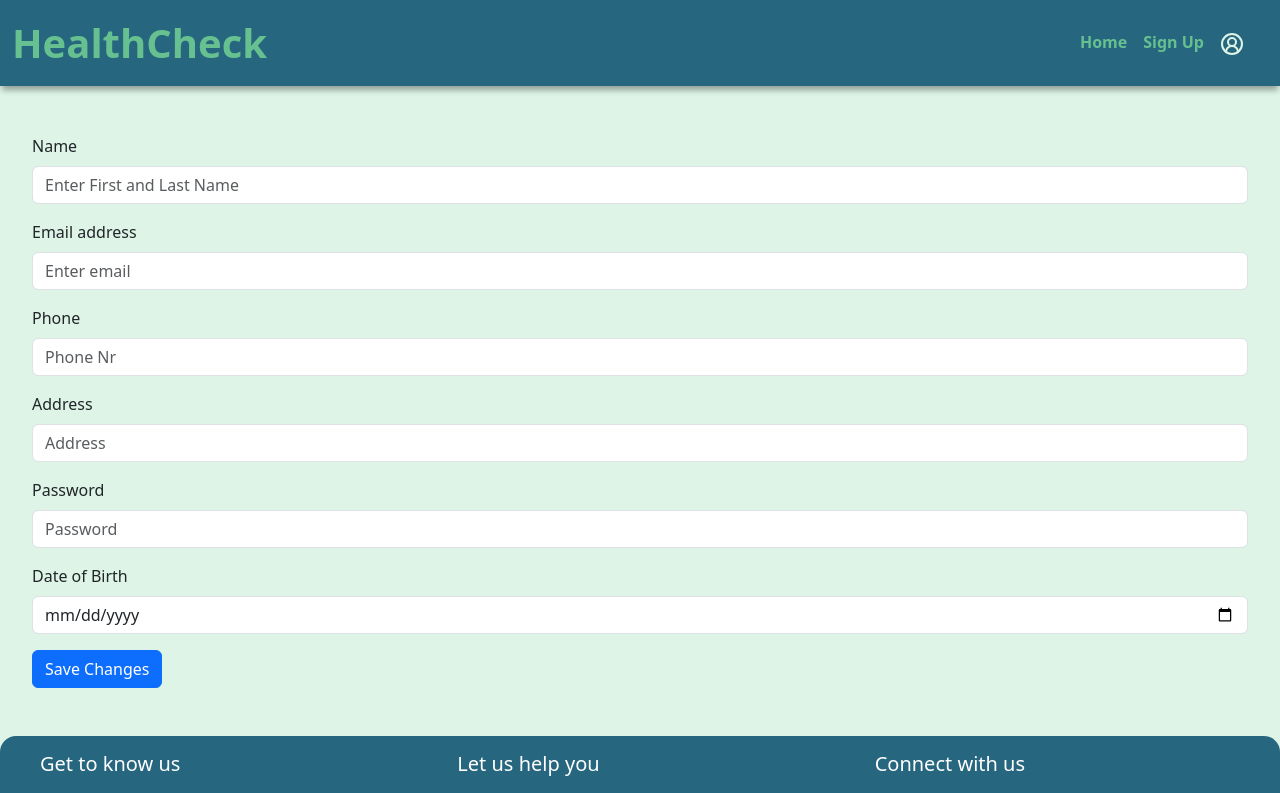
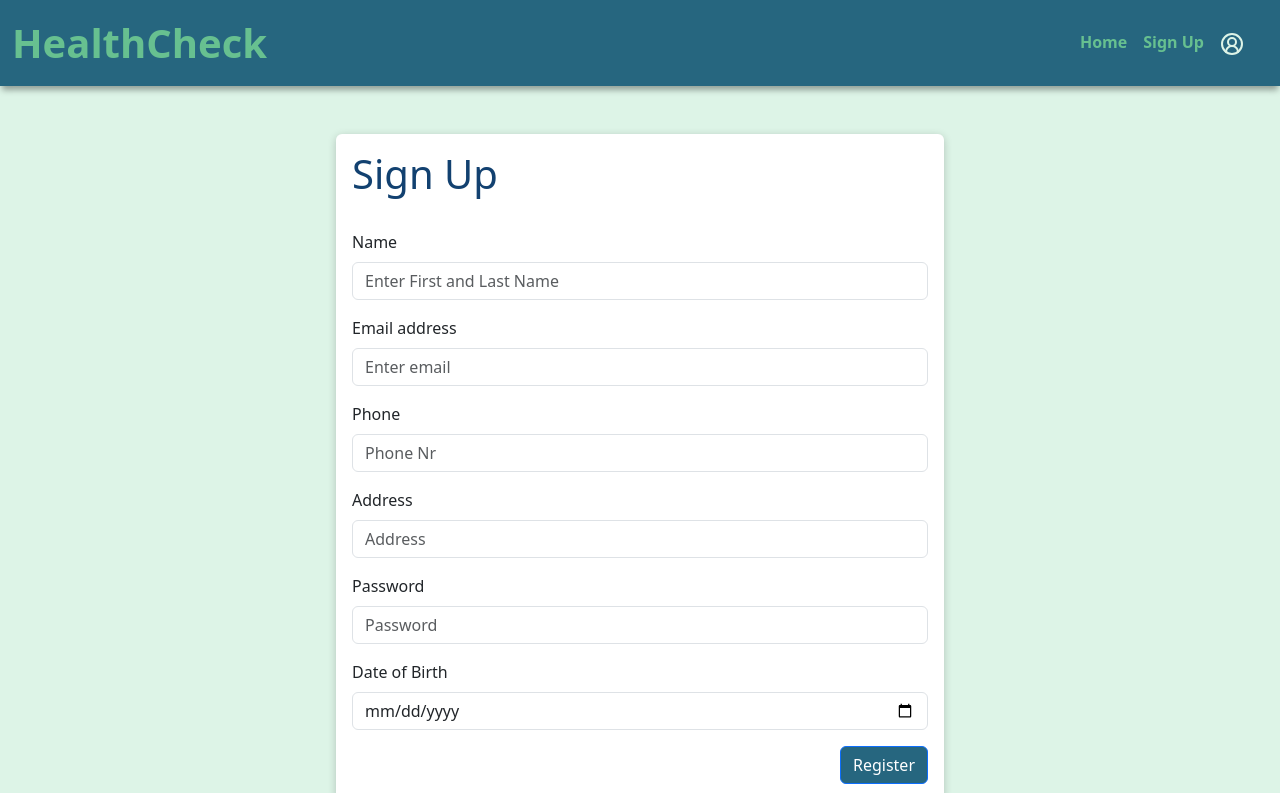
Before and after one commit to Liburn-Krasniqi/Hospital-Management-System, a React (Vite) app in the folder client/: page /signup in a window 1280 px wide. Shown: the top 793 px of the page. Built offline with nearby package versions, Linux system fonts and the light colour scheme.

Commit message:
working signup form (?)

```diff
--- /dev/null
+++ b/client/src/components/UI/Card/Card.jsx
@@ -0,0 +1,5 @@
+import classes from "./Card.module.css";
+
+export function Card({ children, className }) {
+  return <div className={` ${className} ${classes.card}`}>{children}</div>;
+}
--- /dev/null
+++ b/client/src/components/UI/Card/Card.module.css
@@ -0,0 +1,6 @@
+.card {
+  background-color: white;
+  border-radius: 6px;
+  box-shadow: 0 2px 8px rgba(0, 0, 0, 0.2);
+  padding: 1rem;
+}
--- /dev/null
+++ b/client/src/components/UI/Card/index.js
@@ -0,0 +1 @@
+export * from "./Card";
--- a/client/src/components/UI/UICard/index.js
+++ /dev/null
@@ -1 +0,0 @@
-export * from './UICard'
--- a/client/src/components/UI/index.js
+++ b/client/src/components/UI/index.js
@@ -1,3 +1,3 @@
-export * from './Navigation';
-export * from './Footer'
-export * from './UICard'
+export * from "./Navigation";
+export * from "./Footer";
+export * from "./Card";
--- a/client/src/features/Landing/components/Landing.jsx
+++ b/client/src/features/Landing/components/Landing.jsx
@@ -1,6 +1,6 @@
 import { Stethoscope, Calendar, Shield } from "lucide-react";
 
-import { UICard } from "../../../components/UI";
+import { LandingCard } from "./LandingCard";
 import classes from "./Landing.module.css";
 
 export function Landing() {
@@ -28,29 +28,29 @@ export function Landing() {
       </div>
 
       <div className="d-flex justify-content-center gap-3 mt-3 ">
-        <UICard
+        <LandingCard
           title="Expert Doctors"
           text="Connect with certified specialists across all medical fields"
           buttonText="Learn More"
         >
           <Stethoscope size={32} className="text-primary" />
-        </UICard>
+        </LandingCard>
 
-        <UICard
+        <LandingCard
           title="Easy Scheduling"
           text="Book appointments instantly with real-time availability"
           buttonText="Learn More"
         >
           <Calendar size={32} className="text-primary" />
-        </UICard>
+        </LandingCard>
 
-        <UICard
+        <LandingCard
           title="Secure & Private"
           text="Your health data is protected with enterprise-grade security"
           buttonText="Learn More"
         >
           <Shield size={32} className="text-primary" />
-        </UICard>
+        </LandingCard>
       </div>
     </div>
   );
--- a/client/src/components/UI/UICard/UICard.jsx
+++ b/client/src/features/Landing/components/LandingCard/LandingCard.jsx
@@ -1,7 +1,7 @@
 import Card from "react-bootstrap/Card";
-import classes from "./UICard.module.css";
+import classes from "./LandingCard.module.css";
 
-export function UICard({ title, text, children }) {
+export function LandingCard({ title, text, children }) {
   return (
     <Card
       style={{
--- /dev/null
+++ b/client/src/features/Landing/components/LandingCard/index.js
@@ -0,0 +1 @@
+export * from "./LandingCard";
--- a/client/src/features/SignUp/components/SignUp.jsx
+++ b/client/src/features/SignUp/components/SignUp.jsx
@@ -1,32 +1,42 @@
+import { useState } from "react";
 import { Button, Form } from "react-bootstrap";
 import { url, patientFormat } from "../../Patients";
-import { useState } from "react";
+import { Card } from "../../../components/UI";
+import { Navigate } from "react-router-dom";
 
 export function SignUp() {
   const [patient, setPatient] = useState(patientFormat);
-
+  const [created, setCreated] = useState(false);
   function handleSubmit(e) {
     e.preventDefault(); // Mandatory to avoid default refresh
 
     fetch(url, {
       method: "POST",
+      headers: { "Content-Type": "application/json" },
       body: JSON.stringify({
         name: patient.name,
         email: patient.email,
         phone: patient.phone,
         address: patient.address,
         dateOfBirth: patient.dateOfBirth,
-        password: patient.password, // get rid of this later
+        password: patient.password,
       }),
-      headers: { "Content-Type": "application/json" },
     }).then((response) => {
       response.json();
       console.log(response);
     });
     alert("Patient Created as:" + JSON.stringify(patient, null, 4));
     setPatient(patientFormat);
+    setCreated(true);
   }
+  if (created) {
+    return <Navigate to="/" />;
+  } else {
     return (
+      <div className="d-flex justify-content-center">
+        <Card className={"w-50"}>
+          <h1 className="color-1">Sign Up</h1>
+          <br />
           <Form onSubmit={handleSubmit}>
             <Form.Group className="mb-3" controlId="formName">
               <Form.Label>Name</Form.Label>
@@ -38,7 +48,6 @@ export function SignUp() {
                 }}
               />
             </Form.Group>
-
             <Form.Group className="mb-3" controlId="formBasicEmail">
               <Form.Label>Email address</Form.Label>
               <Form.Control
@@ -49,7 +58,6 @@ export function SignUp() {
                 }}
               />
             </Form.Group>
-
             <Form.Group className="mb-3" controlId="formPhone">
               <Form.Label>Phone</Form.Label>
               <Form.Control
@@ -60,7 +68,6 @@ export function SignUp() {
                 }}
               />
             </Form.Group>
-
             <Form.Group className="mb-3" controlId="formAddress">
               <Form.Label>Address</Form.Label>
               <Form.Control
@@ -71,7 +78,6 @@ export function SignUp() {
                 }}
               />
             </Form.Group>
-
             <Form.Group className="mb-3" controlId="formPW">
               <Form.Label>Password</Form.Label>
               <Form.Control
@@ -82,14 +88,18 @@ export function SignUp() {
                 }}
               />
             </Form.Group>
-
             <Form.Group className="mb-3" controlId="formBD">
               <Form.Label>Date of Birth</Form.Label>
               <Form.Control type="date" onChange={(e) => {}} />
             </Form.Group>
-      <Button variant="primary" type="submit">
-        Save Changes
+            <div className="d-flex justify-content-end">
+              <Button className="background-2" type="submit">
+                Register
               </Button>
+            </div>
           </Form>
+        </Card>
+      </div>
     );
   }
+}
```
Also changed, not shown: client/src/components/Layout/Layout.jsx (+8 -9 lines), client/src/features/Landing/components/LandingCard/LandingCard.module.css (renamed from client/src/components/UI/UICard/UICard.module.css). Lines whose indentation alone changed are shown as unchanged.
